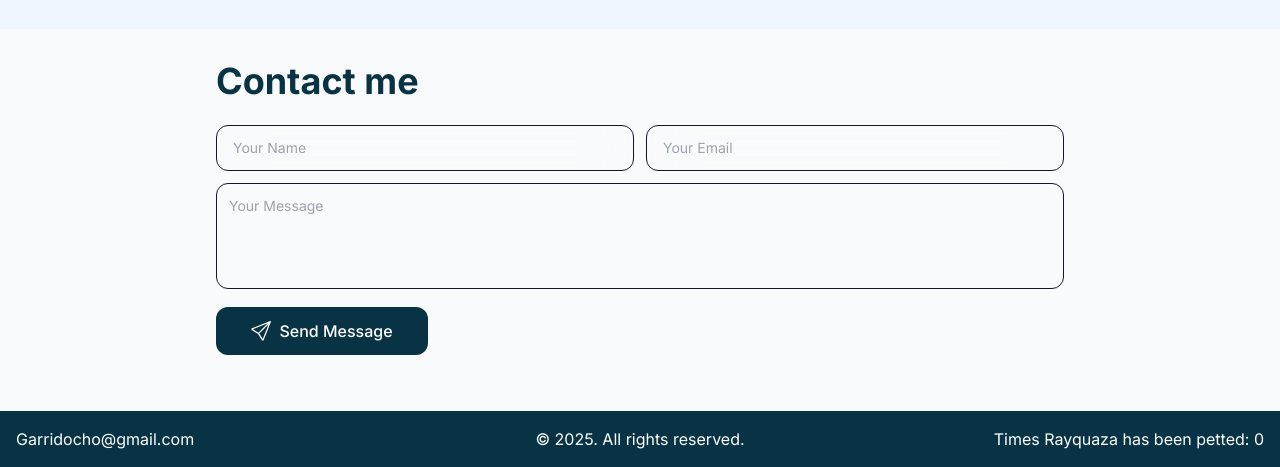
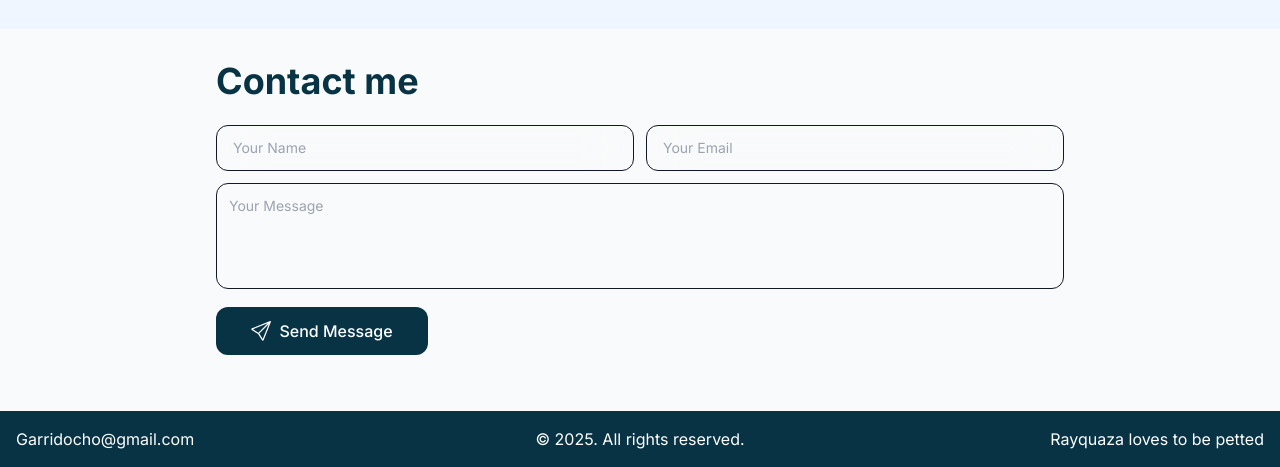
Before and after one commit to Garriden/MyWebsite, a website: page MyWebsite.html in a window 1280 px wide. Shown: the part 5005-5472 px from the top of the page. Drawn offline with nearby package versions, Linux system fonts and the light colour scheme; no server answers.

Commit message:
Static website - Remove petted counter.

```diff
--- a/MyWebsite.html
+++ b/MyWebsite.html
@@ -637,7 +637,8 @@
             <p>&copy; 2025. All rights reserved.</p>
         </div>
         <div class="w-1/3 text-right">
-            <p>Times Rayquaza has been petted: <span id="pet-counter">0</span></p>
+            <p>Rayquaza loves to be petted</p>
+            <!-- <p>Times Rayquaza has been petted: <span id="pet-counter">0</span></p> -->
         </div>
     </div>
 </footer>
```
